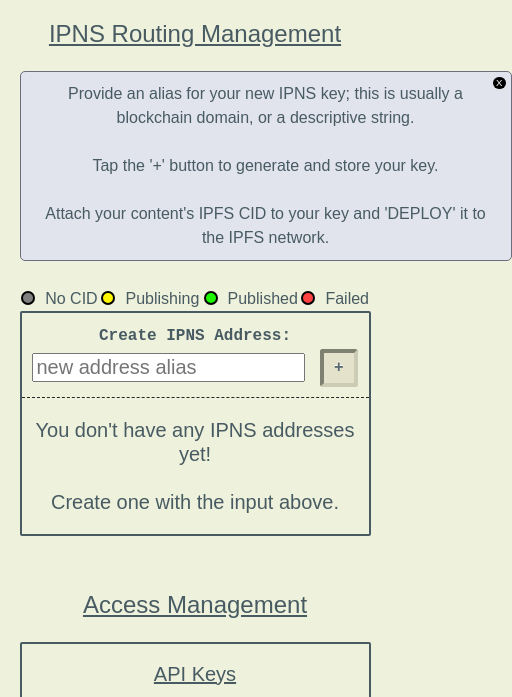
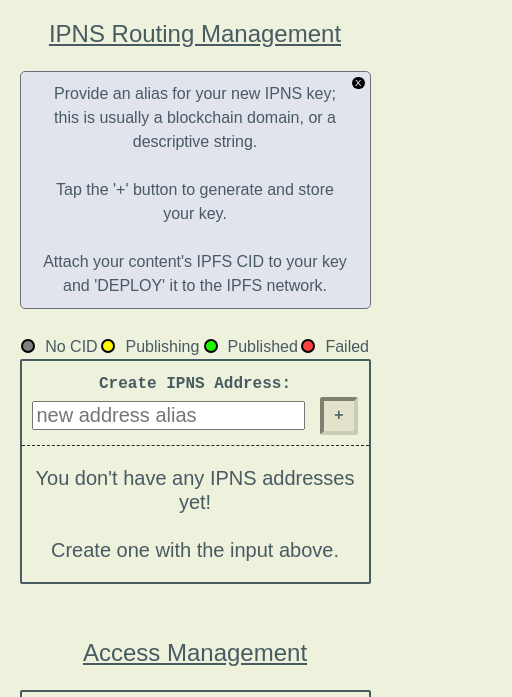
Before and after one commit to nofungible/ipns-manager, a website: page www/manage.html in a window 390 px wide. Shown: the part 68-765 px from the top of the page, 512 px wide, since content can reach past the window. Drawn offline with Linux system fonts and the light colour scheme; no server answers.

Commit message:
Clean up mobile styles.

```diff
--- a/www/style.css
+++ b/www/style.css
@@ -537,7 +537,7 @@ h1 {
     }
 
     #new-ipns-key-tooltip {
-        width: auto;
+        width: auto !important;
     }
 
     .content-block td > div {
```
